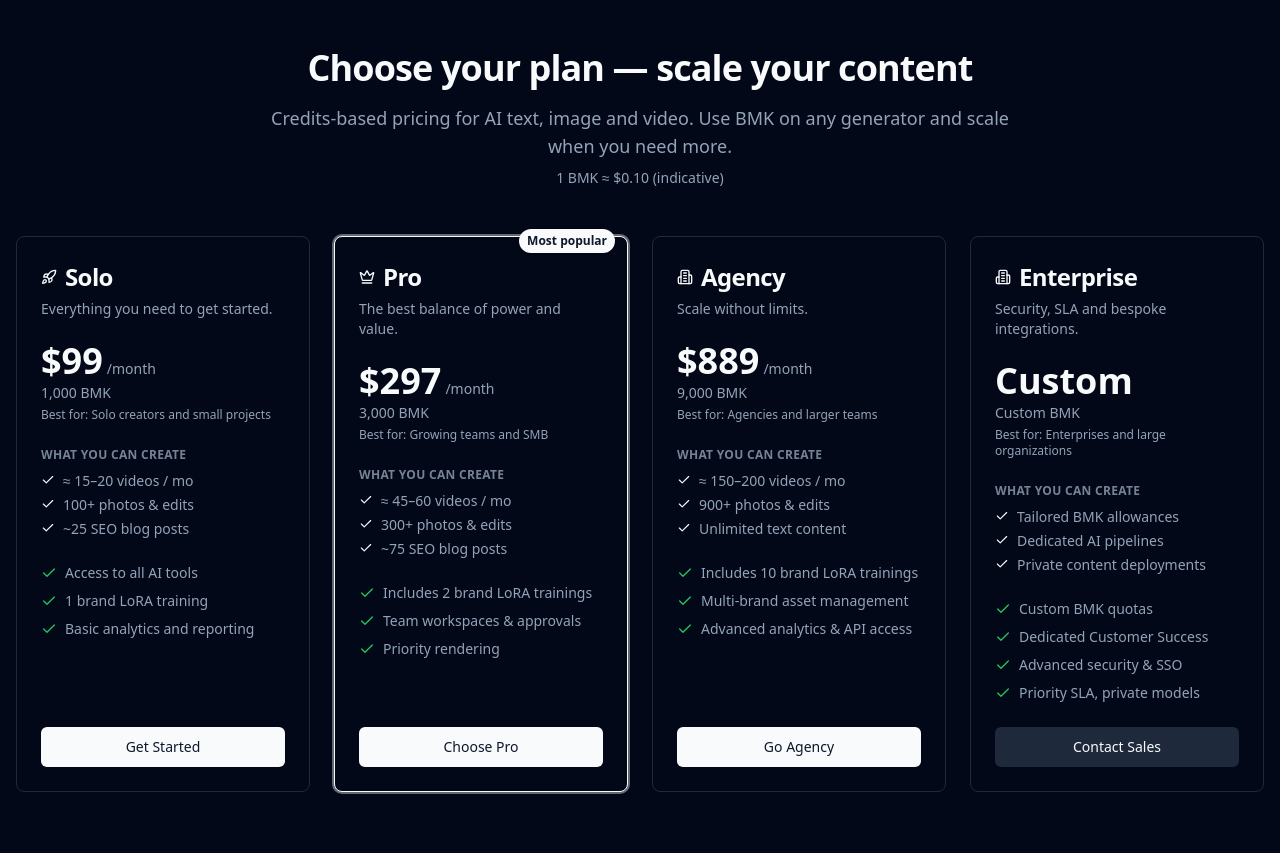
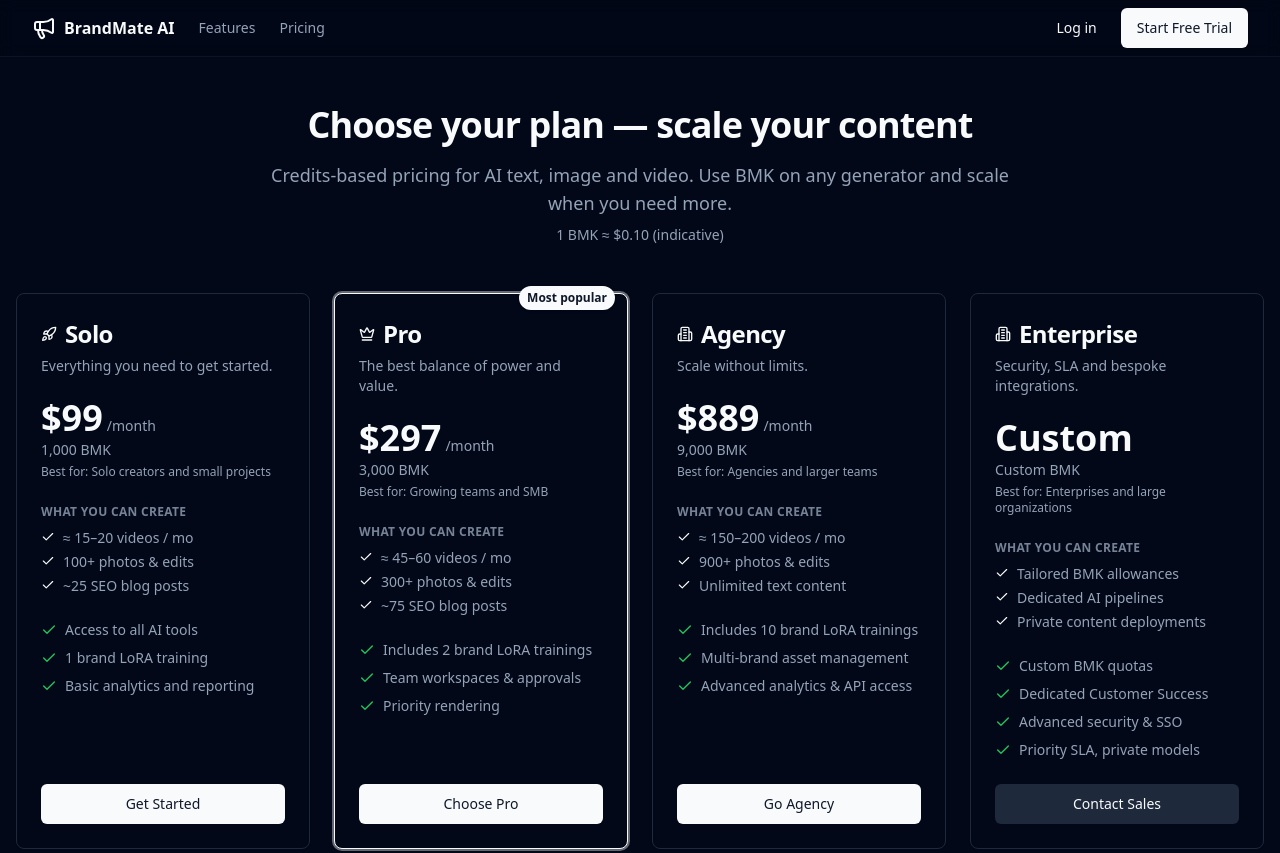
Before and after one commit to siriusaisolution-1/brandmateai, a Next.js app: page /pricing in a window 1280 px wide. Shown: the top 853 px of the page. Built offline with nearby package versions, Linux system fonts and the light colour scheme; no server answers; what reactfire would draw is missing.

Commit message:
feat: add shared pricing page variants

```diff
--- a/src/components/pricing/pricing-page.tsx
+++ b/src/components/pricing/pricing-page.tsx
@@ -2,6 +2,8 @@
 
 import Link from "next/link";
 import { Check, Crown, Rocket, Building2 } from "lucide-react";
+
+import { MarketingHeader } from "@/components/marketing-header";
 import { Button } from "@/components/ui/button";
 import {
   Card,
@@ -30,6 +32,10 @@ interface Plan {
 
 const ENTERPRISE_CONTACT_URL =
   process.env.NEXT_PUBLIC_ENTERPRISE_CONTACT_URL ?? "mailto:sales@brandmate.ai";
+
+interface PricingPageProps {
+  variant?: "marketing" | "app";
+}
 
 const PLANS: Plan[] = [
   {
@@ -96,9 +102,11 @@ function PlanIcon({ id }: { id: PlanId }) {
   }
 }
 
-export default function PricingPage() {
+export default function PricingPage({ variant = "marketing" }: PricingPageProps) {
   return (
     <div className="bg-background">
+      {variant === "marketing" && <MarketingHeader current="pricing" />}
+
       <main className="container mx-auto px-4 py-12">
         {/* Hero */}
         <div className="mx-auto mb-12 max-w-3xl text-center">
```
